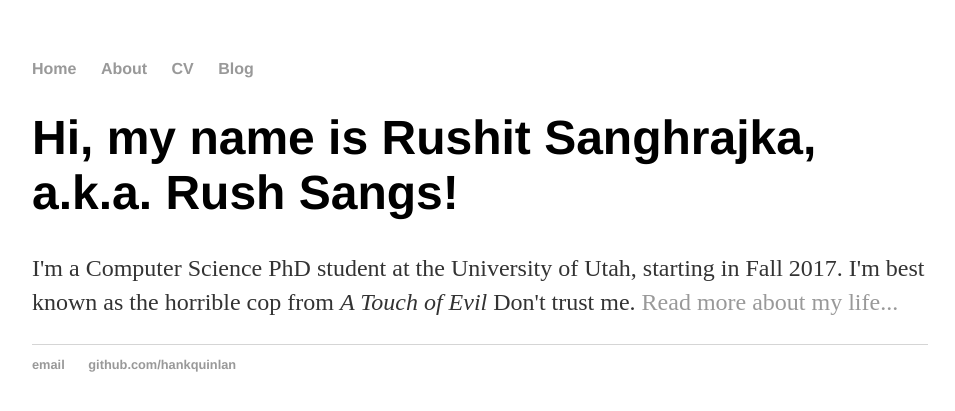
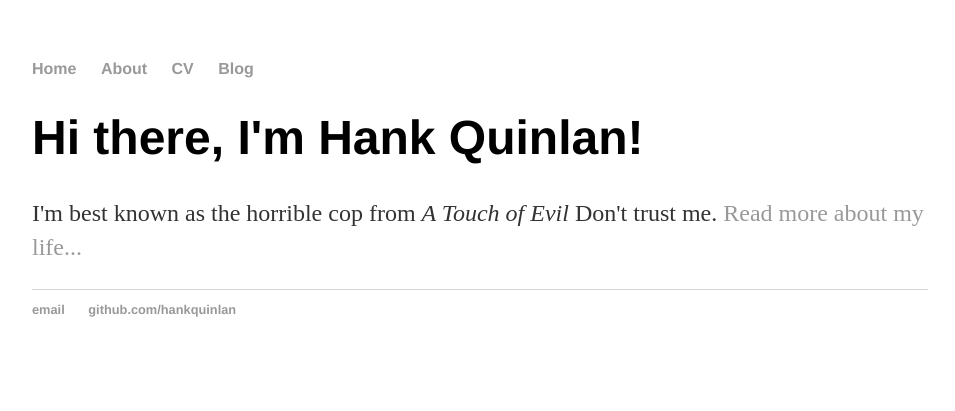
Before and after one commit to rushsangs/rushsangs-old.github.io, a Jekyll site: the page built from index.html, in a window 1280 px wide. Shown: the top 411 px of the page, without its empty margins (160-1115 px from the left). Built offline with Jekyll 4.4.1, drawn with Linux system fonts in a browser that asks for light colours.

Commit message:
Update index.html

```diff
--- a/index.html
+++ b/index.html
@@ -1,30 +1,8 @@
-<!DOCTYPE html>
-<html>
-	<head>
-		<title>Rushit Sanghrajka</title>
-		<!-- link to main stylesheet -->
-		<link rel="stylesheet" type="text/css" href="/css/main.css">
-	</head>
-	<body>
-		<nav>
-    		<ul>
-        		<li><a href="/">Home</a></li>
-	        	<li><a href="/about">About</a></li>
-        		<li><a href="/cv">CV</a></li>
-        		<li><a href="/blog">Blog</a></li>
-    		</ul>
-		</nav>
-		<div class="container">
-    		<div class="blurb">
-        		<h1>Hi, my name is Rushit Sanghrajka, a.k.a. Rush Sangs!</h1>
-				<p> I'm a Computer Science PhD student at the University of Utah, starting in Fall 2017. I'm best known as the horrible cop from <em>A Touch of Evil</em> Don't trust me. <a href="/about">Read more about my life...</a></p>
-    		</div><!-- /.blurb -->
-		</div><!-- /.container -->
-		<footer>
-    		<ul>
-        		<li><a href="mailto:hankquinlanhub@gmail.com">email</a></li>
-        		<li><a href="https://github.com/hankquinlan">github.com/hankquinlan</a></li>
-			</ul>
-		</footer>
-	</body>
-</html>
+---
+layout: default
+title: Hank Quinlan, Horrible Cop
+---
+<div class="blurb">
+	<h1>Hi there, I'm Hank Quinlan!</h1>
+	<p>I'm best known as the horrible cop from <em>A Touch of Evil</em> Don't trust me. <a href="/about">Read more about my life...</a></p>
+</div><!-- /.blurb -->
```
